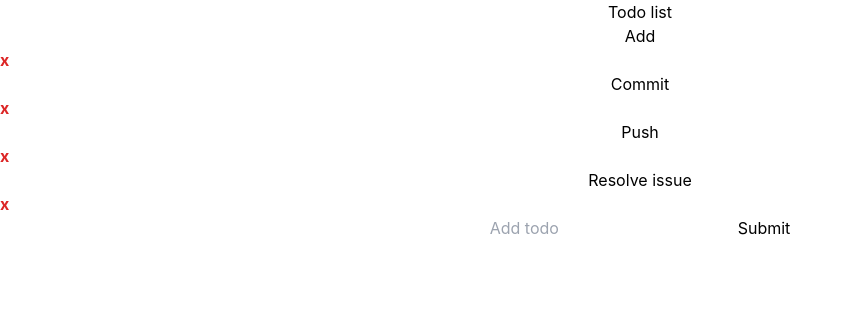
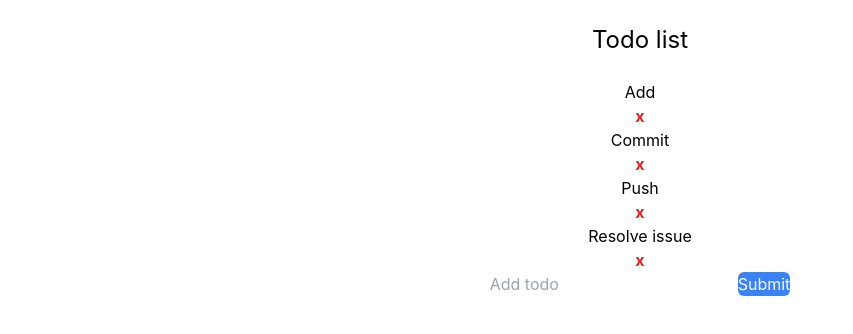
Before and after one commit to KarlOL82/react-practice, a React (Create React App) app: page / in a window 1280 px wide. Shown: the top 334 px of the page, without its empty margins (0-853 px from the left). Built offline with nearby package versions, Linux system fonts and the light colour scheme.

Commit message:
resolved button issue

```diff
--- a/src/App.js
+++ b/src/App.js
@@ -11,7 +11,7 @@ export default function App() {
   ]);
   return (
     <div className="App">
-      <h1>Todo list</h1>
+      <h1 className="text-2xl p-6">Todo list</h1>
 
       <TodoList setTodos={setTodos} todos={todos} />
       <AddTodo setTodos={setTodos} />
@@ -67,7 +67,7 @@ function DeleteTodo({ todo, setTodos }) {
 
   return (
     <span
-      className="flex btn btn-red text-red-600 font-bold m-left-10 cursor: cursor-pointer"
+      className="flex btn btn-red justify-center text-red-600 font-bold m-left-10 cursor: cursor-pointer"
       onClick={handleDeleteTodo}
       role="button"
       // style={{
@@ -104,7 +104,7 @@ function AddTodo({ setTodos }) {
     <form onSubmit={handleAddTodo}>
 
       <input className="border-solid" name="addTodo" placeholder="Add todo" ref={inputRef} />
-      <button className="btn btn-blue border-solid" type="submit">Submit</button>
+      <button className="btn btn-blue rounded-md text-white bg-blue-500 border-solid" type="submit">Submit</button>
     </form>
   );
 }
```
